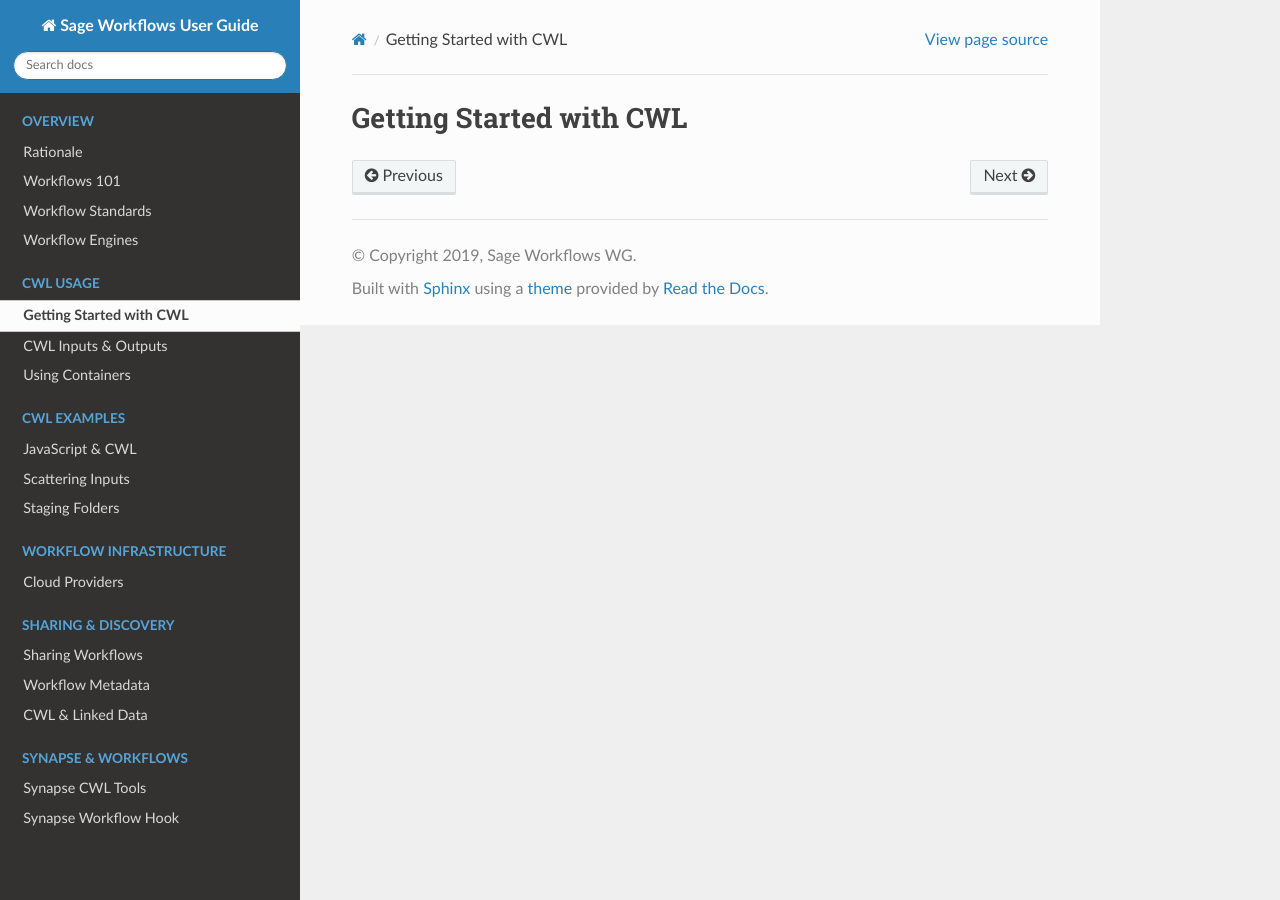
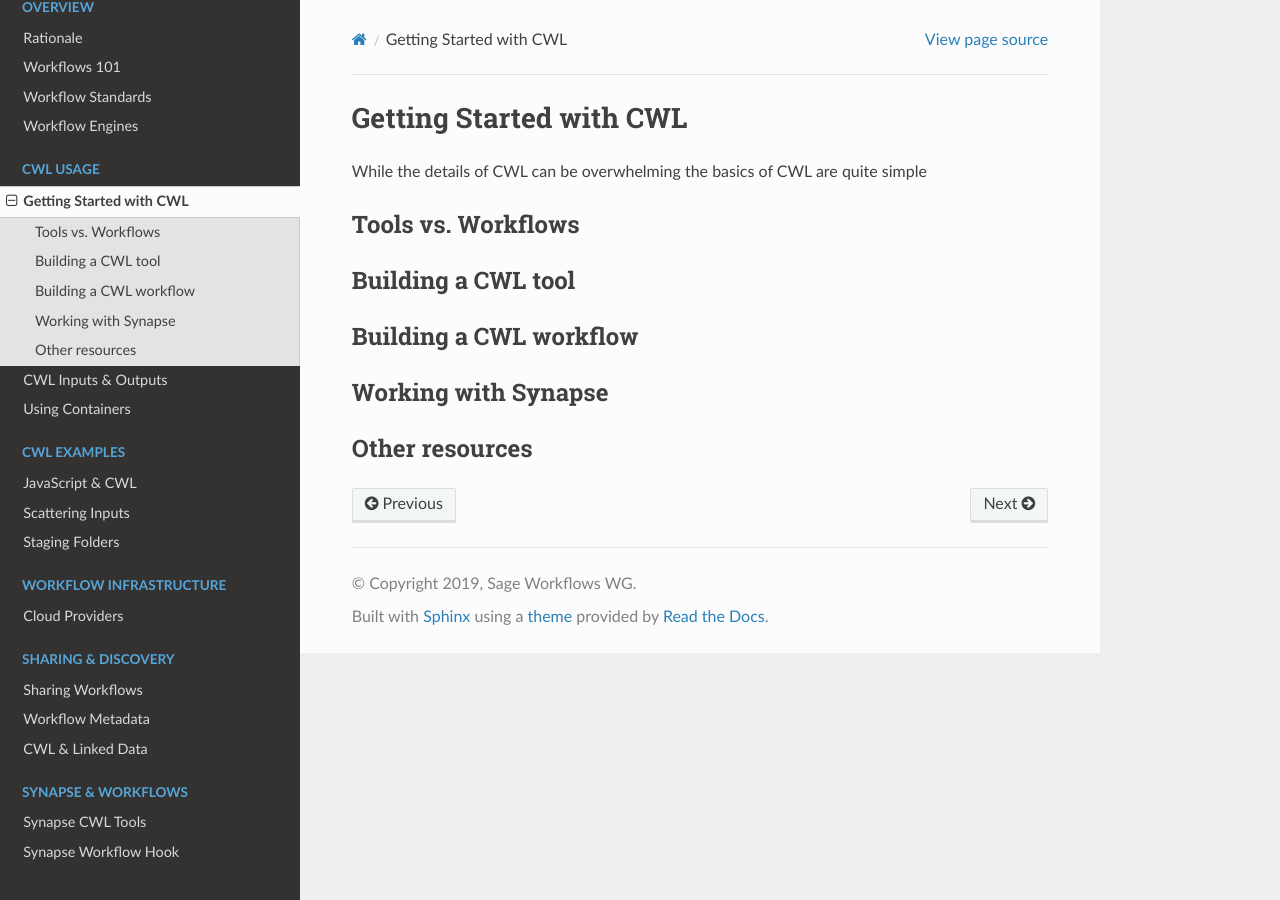
Before and after one commit to Sage-Bionetworks/sage-workflows-sandbox, a Sphinx documentation site: the page built from docs/cwl_usage/cwl_getting-started.rst, in a window 1280 px wide. Built offline with Sphinx 7.4.7 and the Read the Docs theme 2.0.0, drawn with Linux system fonts in a browser that asks for light colours.

Commit message:
Update cwl_getting-started.rst

```diff
--- a/docs/cwl_usage/cwl_getting-started.rst
+++ b/docs/cwl_usage/cwl_getting-started.rst
@@ -3,3 +3,22 @@
 
 .. meta::
     :description lang=en: Get started with building and running workflows using CWL.
+While the details of CWL can be overwhelming the basics of CWL are quite simple
+
+Tools vs. Workflows
+-------------------
+
+Building a CWL tool
+-------------------
+
+
+Building a CWL workflow
+----------------------
+
+
+Working with Synapse
+---------------------
+
+
+Other resources
+-------------------
```
